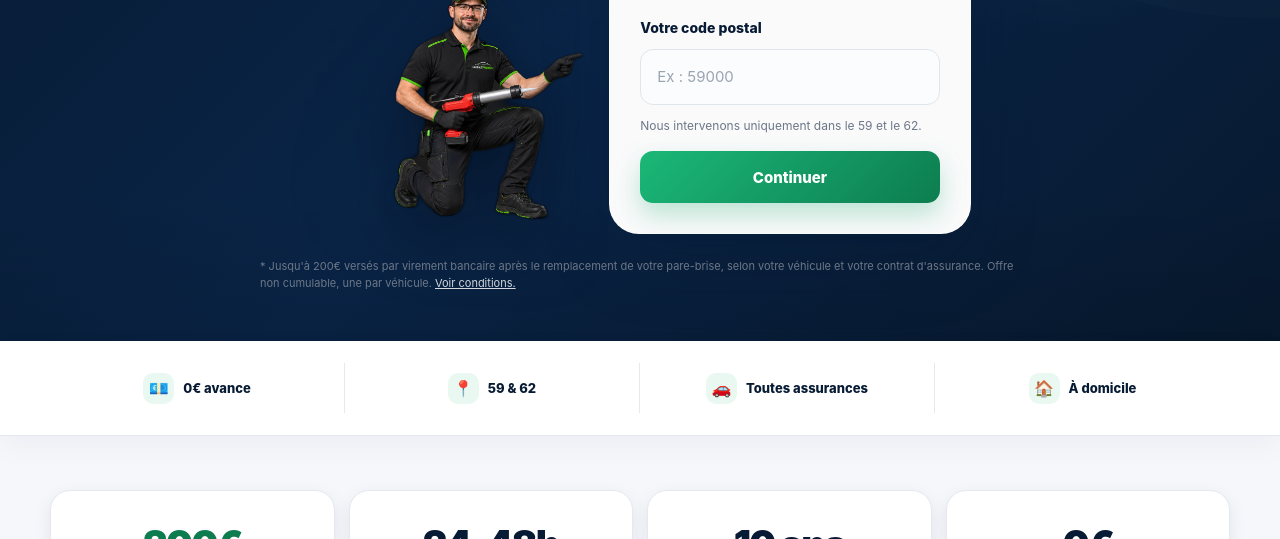
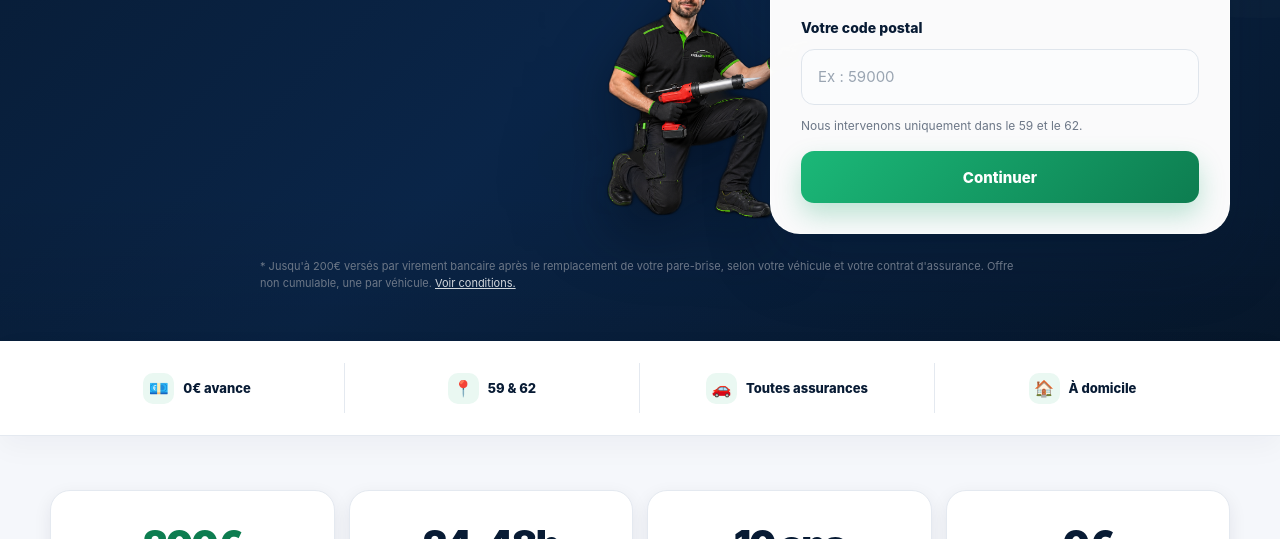
Before and after one commit to relaisparebrise59-ui/https-github.com-votre-pseudo-cadeauxparebrise, a plain HTML site: page index.html in a window 1280 px wide. Shown: the part 561-1100 px from the top of the page. Drawn offline with Linux system fonts and the light colour scheme.

Commit message:
Composition en calque pour le hero (mascotte derriere la carte)
Remplace les deux blocs cote a cote par un chevauchement : la mascotte
passe partiellement derriere la carte du formulaire (z-index), effet
plus minimaliste et compact qu'un simple espacement entre deux boites.

Co-Authored-By: Claude Sonnet 5 <noreply@anthropic.com>

```diff
--- a/css/style.css
+++ b/css/style.css
@@ -367,26 +367,32 @@ select {
 
 @media (min-width: 860px) {
   .hero-form-grid {
-    grid-template-columns: auto auto;
+    display: flex;
     justify-content: center;
-    align-items: end;
-    gap: 20px;
+    align-items: flex-end;
   }
 
   .hero-form-grid .hero-person {
     order: 1;
-    max-width: 280px;
+    position: relative;
+    z-index: 1;
+    max-width: 300px;
+    margin-right: -70px;
+    pointer-events: none;
   }
 
   .hero-form-grid .form-card {
     order: 2;
+    position: relative;
+    z-index: 2;
     margin: 0;
   }
 }
 
 @media (min-width: 1400px) {
   .hero-form-grid .hero-person {
-    max-width: 320px;
+    max-width: 340px;
+    margin-right: -90px;
   }
 }
 
```
